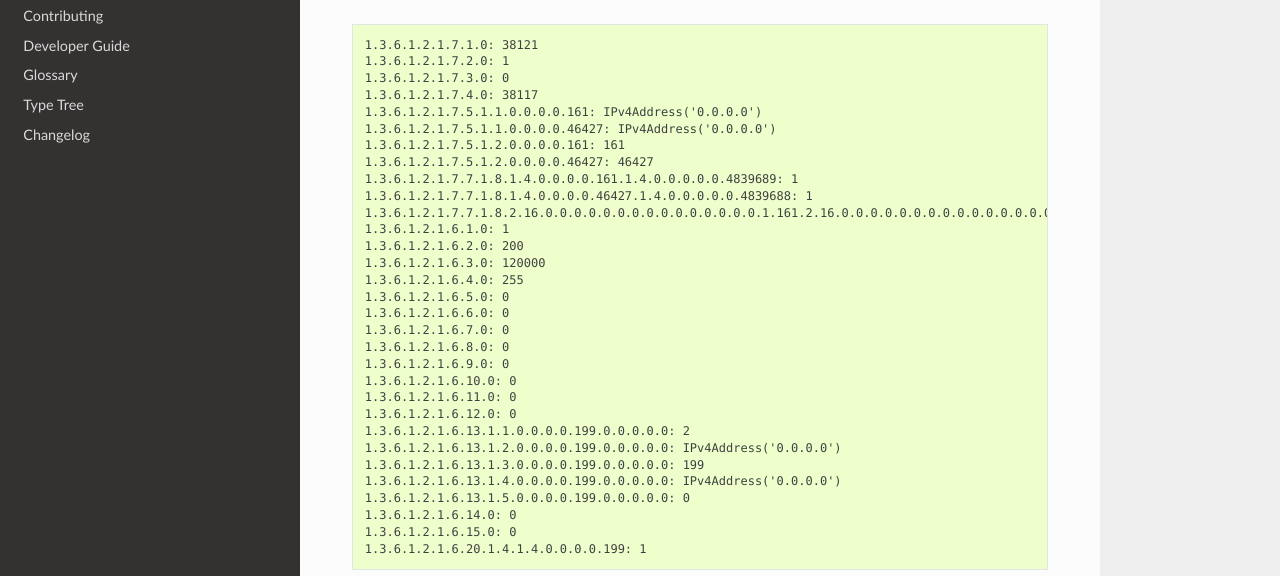
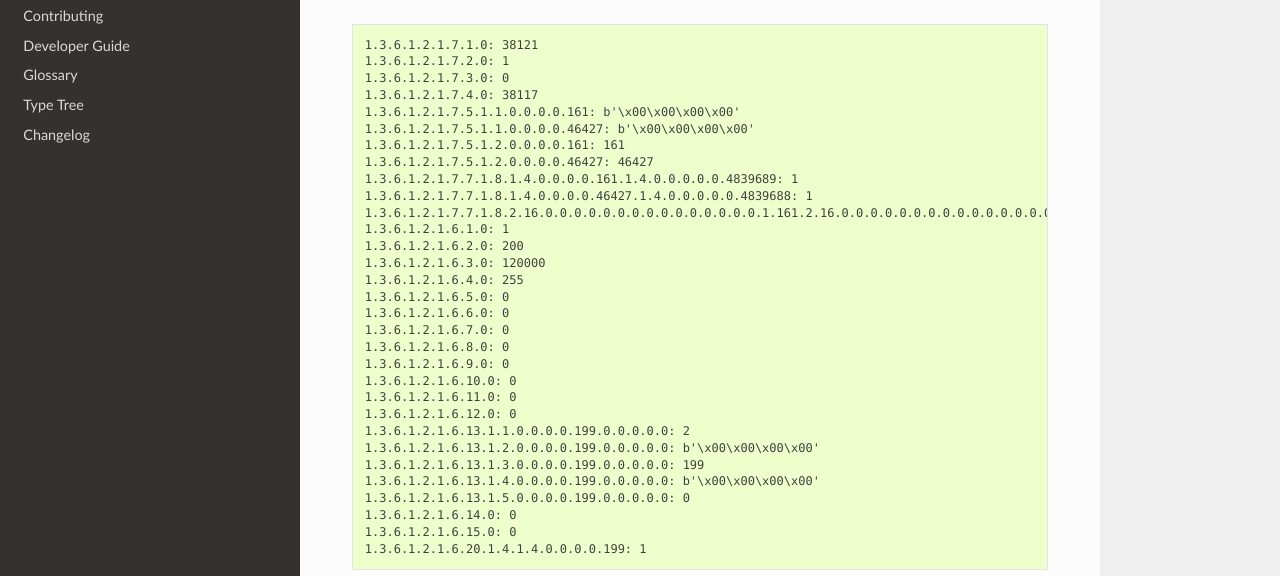
Before and after one commit to exhuma/puresnmp, a Sphinx documentation site: the page built from docs/cookbook/snmpbulkwalk.rst, in a window 1280 px wide and 1291 px high. Shown: the part 532-1108 px from the top of the window. Built offline with Sphinx 7.4.7 and the Read the Docs theme 2.0.0, drawn with Linux system fonts in a browser that asks for light colours.

Commit message:
Revert changes about IPv4Address in docs

```diff
--- a/docs/changelog.rst
+++ b/docs/changelog.rst
@@ -31,8 +31,6 @@ Release 1.3.0
 
     ObjectIdentifier(1, 2, 3)[1] == ObjectIdentifier(2)
 
-* **[new]** The SNMP type ``IpAddress`` is now properly transcoded to the
-  Python ``IPv4Address`` type (via RFC3416).
 * **[changed]** ``NonASN1Type`` is now deprectated. Use ``UnknownType`` instead
   (Royce Mitchell).
 * **[fix]** ``ObjectIdentifier(0)`` is now correctly detected & transcoded.
--- a/docs/cookbook/index.rst
+++ b/docs/cookbook/index.rst
@@ -42,9 +42,10 @@ interface. Example::
 
     result = get(ip, community, oid)
     raw_result = raw_get(ip, community, oid)
-    # Output: <class 'ipaddress.IPv4Address'> IPv4Address('192.168.168.1')
 
     print(type(result), repr(result))
+    # Output: <class 'bytes'> b'192.168.168.1'
+
     print(type(raw_result), repr(raw_result))
     # Output: <class 'puresnmp.types.IpAddress'> IpAddress(b'\xc0\xa8\xa8\x01')
 
--- a/docs/cookbook/snmpbulkwalk.rst
+++ b/docs/cookbook/snmpbulkwalk.rst
@@ -29,8 +29,8 @@ Output
     1.3.6.1.2.1.7.2.0: 1
     1.3.6.1.2.1.7.3.0: 0
     1.3.6.1.2.1.7.4.0: 38117
-    1.3.6.1.2.1.7.5.1.1.0.0.0.0.161: IPv4Address('0.0.0.0')
-    1.3.6.1.2.1.7.5.1.1.0.0.0.0.46427: IPv4Address('0.0.0.0')
+    1.3.6.1.2.1.7.5.1.1.0.0.0.0.161: b'\x00\x00\x00\x00'
+    1.3.6.1.2.1.7.5.1.1.0.0.0.0.46427: b'\x00\x00\x00\x00'
     1.3.6.1.2.1.7.5.1.2.0.0.0.0.161: 161
     1.3.6.1.2.1.7.5.1.2.0.0.0.0.46427: 46427
     1.3.6.1.2.1.7.7.1.8.1.4.0.0.0.0.161.1.4.0.0.0.0.0.4839689: 1
@@ -49,9 +49,9 @@ Output
     1.3.6.1.2.1.6.11.0: 0
     1.3.6.1.2.1.6.12.0: 0
     1.3.6.1.2.1.6.13.1.1.0.0.0.0.199.0.0.0.0.0: 2
-    1.3.6.1.2.1.6.13.1.2.0.0.0.0.199.0.0.0.0.0: IPv4Address('0.0.0.0')
+    1.3.6.1.2.1.6.13.1.2.0.0.0.0.199.0.0.0.0.0: b'\x00\x00\x00\x00'
     1.3.6.1.2.1.6.13.1.3.0.0.0.0.199.0.0.0.0.0: 199
-    1.3.6.1.2.1.6.13.1.4.0.0.0.0.199.0.0.0.0.0: IPv4Address('0.0.0.0')
+    1.3.6.1.2.1.6.13.1.4.0.0.0.0.199.0.0.0.0.0: b'\x00\x00\x00\x00'
     1.3.6.1.2.1.6.13.1.5.0.0.0.0.199.0.0.0.0.0: 0
     1.3.6.1.2.1.6.14.0: 0
     1.3.6.1.2.1.6.15.0: 0
```
